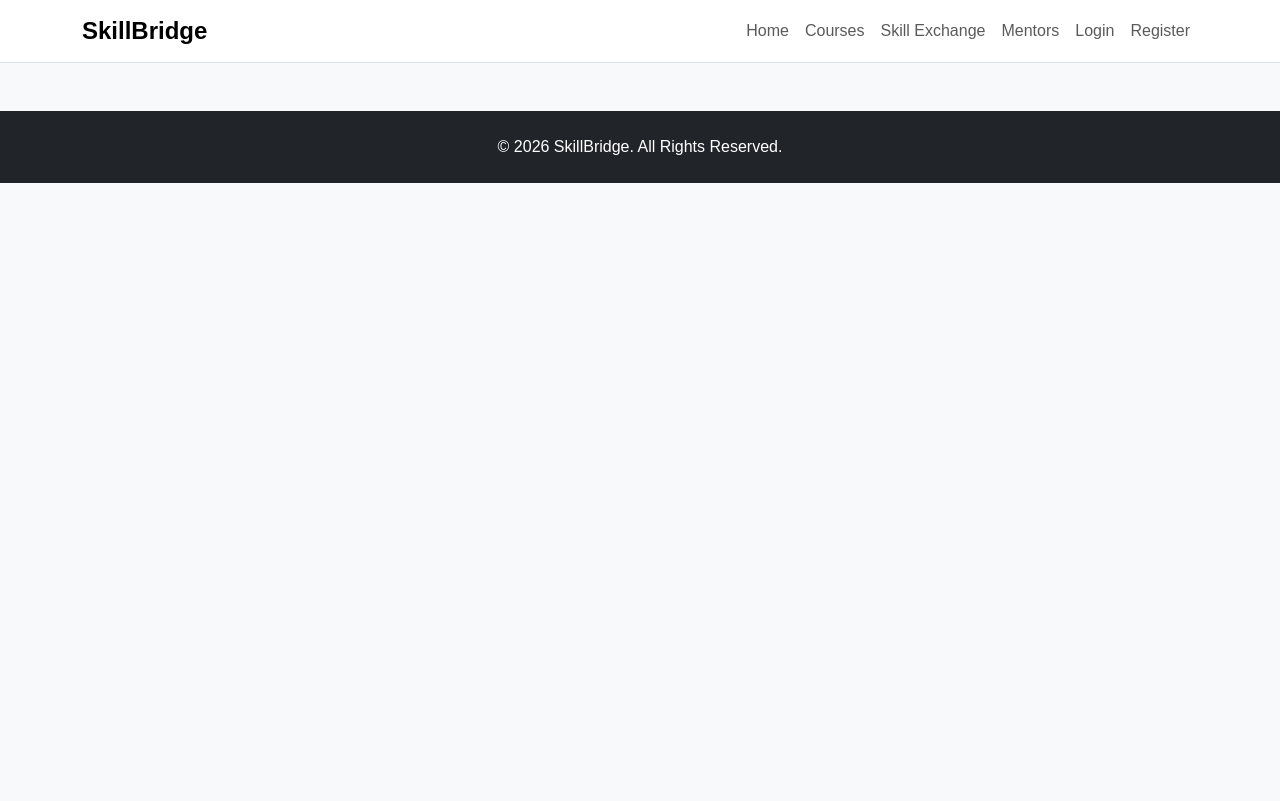
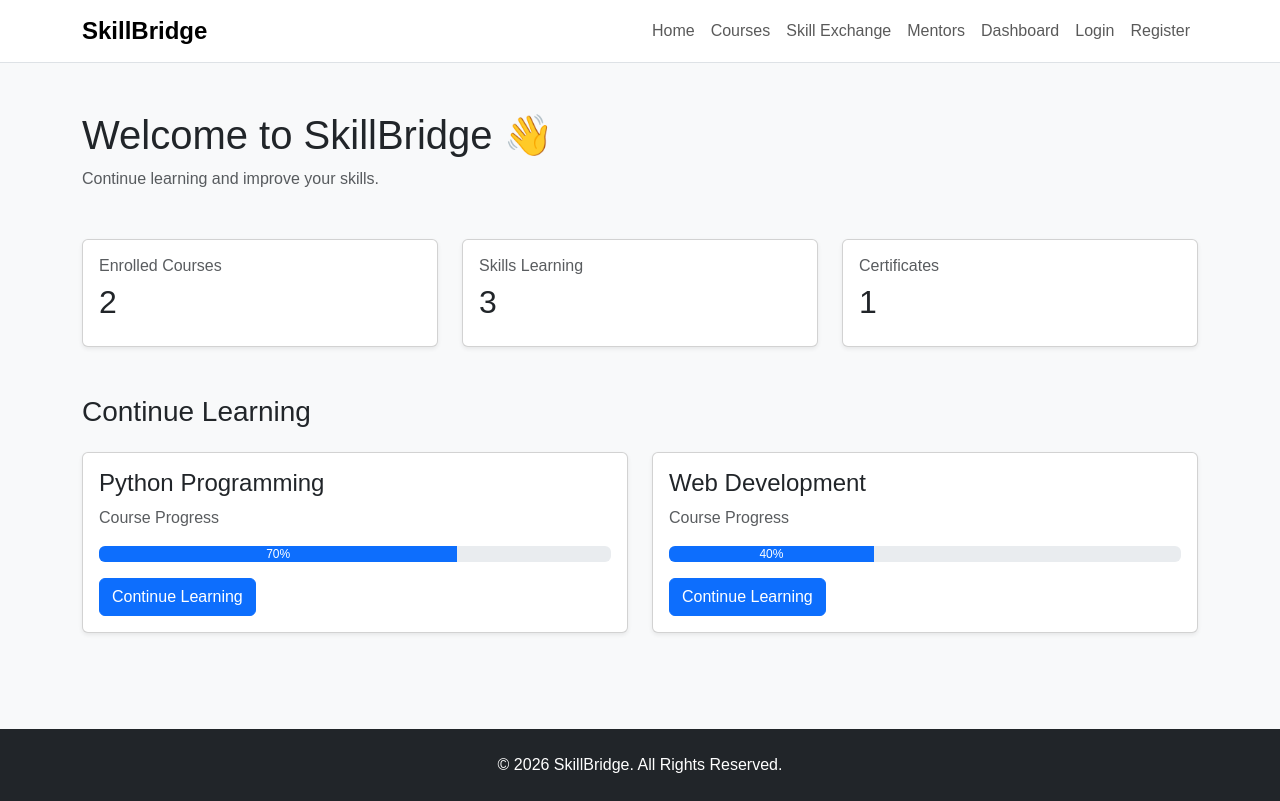
Before and after one commit to gopal-292/SkillBridge, a React (Vite) app in the folder skillbridge-frontend/: page /dashboard in a window 1280 px wide. Built offline with nearby package versions, Linux system fonts and the light colour scheme.

Commit message:
Add user dashboard

```diff
--- a/skillbridge-frontend/src/App.jsx
+++ b/skillbridge-frontend/src/App.jsx
@@ -11,6 +11,7 @@ import CourseDetails from "./pages/CourseDetails";
 import Mentors from "./pages/Mentors";
 import MentorDetails from "./pages/MentorDetails";
 import ExchangeRequest from "./pages/ExchangeRequest";
+import Dashboard from "./pages/Dashboard";
 
 function App() {
     return (
@@ -28,6 +29,8 @@ function App() {
                 <Route path="/courses/:id"element={<CourseDetails />}/>
                 <Route path="/mentors"element={<Mentors />}/>
                 <Route path="/mentors/:id"element={<MentorDetails />}/>
+                <Route path="/skill-exchange/request/:id"element={<ExchangeRequest />}/>
+                <Route path="/dashboard"element={<Dashboard />}/>
 
 
             </Routes>
--- a/skillbridge-frontend/src/components/Navbar.jsx
+++ b/skillbridge-frontend/src/components/Navbar.jsx
@@ -38,6 +38,12 @@ function Navbar() {
 >
     Mentors
 </Link>
+<Link
+    className="nav-link"
+    to="/dashboard"
+>
+    Dashboard
+</Link>
 
                     <Link
                         className="nav-link"
--- /dev/null
+++ b/skillbridge-frontend/src/pages/Dashboard.jsx
@@ -0,0 +1,139 @@
+function Dashboard() {
+
+    const enrolledCourses = [
+        {
+            title: "Python Programming",
+            progress: 70
+        },
+        {
+            title: "Web Development",
+            progress: 40
+        }
+    ];
+
+    return (
+        <div className="container py-5">
+
+            {/* Welcome Section */}
+
+            <div className="mb-5">
+
+                <h1>Welcome to SkillBridge 👋</h1>
+
+                <p className="text-muted">
+                    Continue learning and improve your skills.
+                </p>
+
+            </div>
+
+            {/* Statistics */}
+
+            <div className="row g-4 mb-5">
+
+                <div className="col-md-4">
+
+                    <div className="card shadow-sm">
+                        <div className="card-body">
+
+                            <h6 className="text-muted">
+                                Enrolled Courses
+                            </h6>
+
+                            <h2>2</h2>
+
+                        </div>
+                    </div>
+
+                </div>
+
+                <div className="col-md-4">
+
+                    <div className="card shadow-sm">
+                        <div className="card-body">
+
+                            <h6 className="text-muted">
+                                Skills Learning
+                            </h6>
+
+                            <h2>3</h2>
+
+                        </div>
+                    </div>
+
+                </div>
+
+                <div className="col-md-4">
+
+                    <div className="card shadow-sm">
+                        <div className="card-body">
+
+                            <h6 className="text-muted">
+                                Certificates
+                            </h6>
+
+                            <h2>1</h2>
+
+                        </div>
+                    </div>
+
+                </div>
+
+            </div>
+
+            {/* Courses */}
+
+            <h3 className="mb-4">
+                Continue Learning
+            </h3>
+
+            <div className="row g-4">
+
+                {enrolledCourses.map((course, index) => (
+
+                    <div
+                        className="col-md-6"
+                        key={index}
+                    >
+
+                        <div className="card shadow-sm">
+
+                            <div className="card-body">
+
+                                <h4>{course.title}</h4>
+
+                                <p className="text-muted">
+                                    Course Progress
+                                </p>
+
+                                <div className="progress mb-3">
+
+                                    <div
+                                        className="progress-bar"
+                                        style={{
+                                            width: `${course.progress}%`
+                                        }}
+                                    >
+                                        {course.progress}%
+                                    </div>
+
+                                </div>
+
+                                <button className="btn btn-primary">
+                                    Continue Learning
+                                </button>
+
+                            </div>
+
+                        </div>
+
+                    </div>
+
+                ))}
+
+            </div>
+
+        </div>
+    );
+}
+
+export default Dashboard;
```
